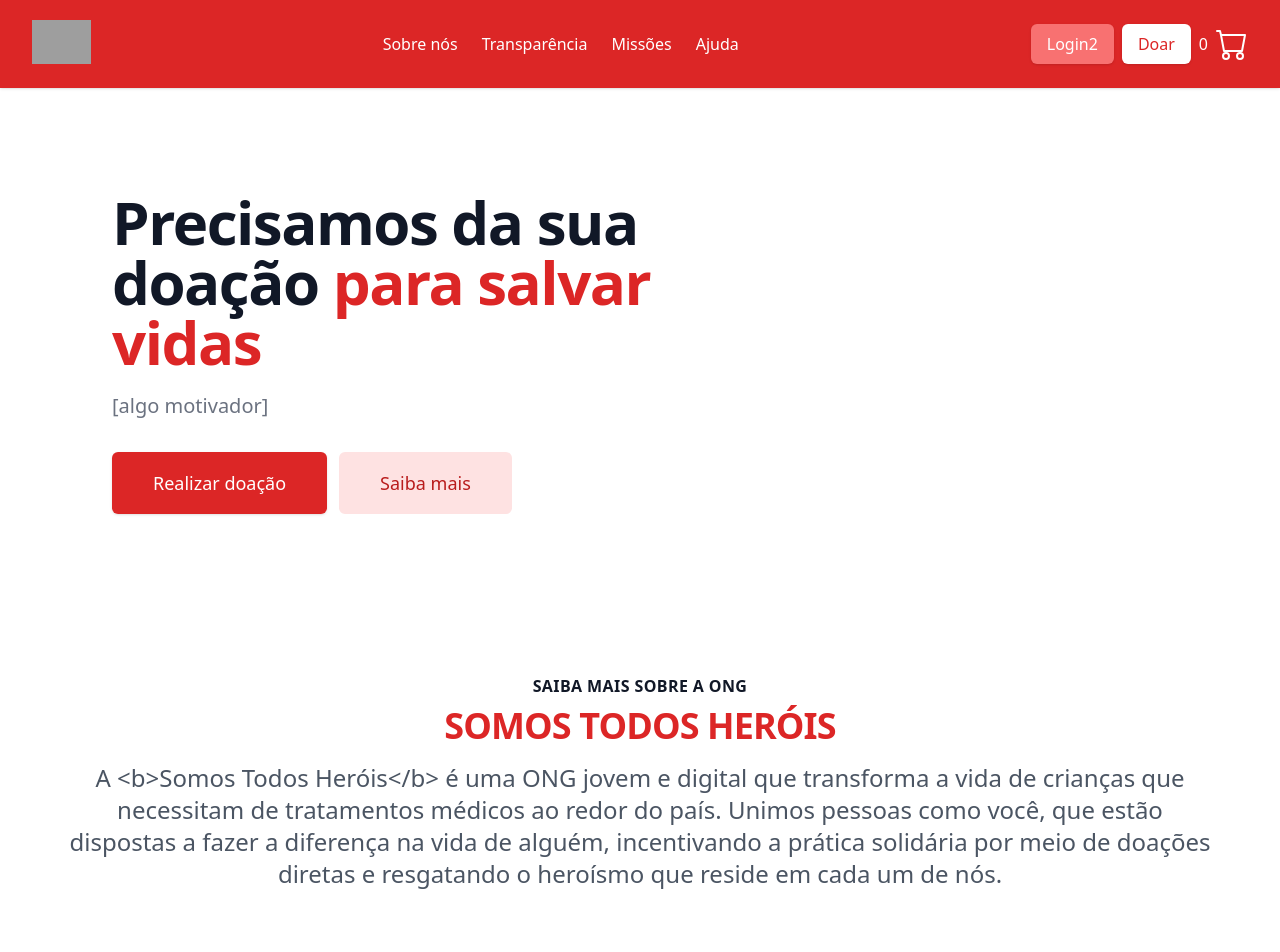
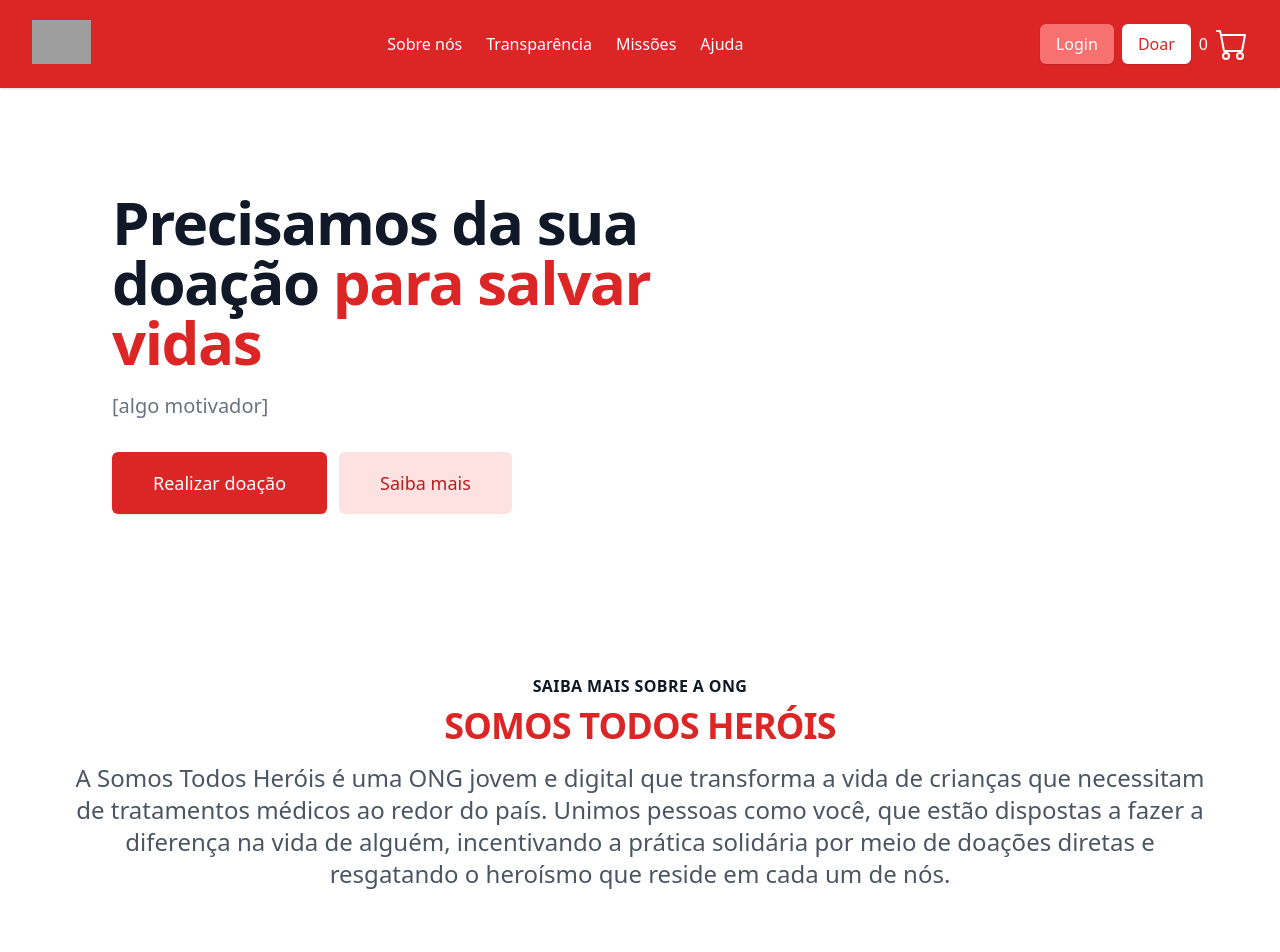
Before and after one commit to somostodosherois/site, a Next.js app: page / in a window 1280 px wide. Shown: the top 952 px of the page. Built offline with nearby package versions, Linux system fonts and the light colour scheme; grey boxes are pictures that could not be loaded.

Commit message:
fix: change navbar component

```diff
--- a/components/Menu/NavBar.jsx
+++ b/components/Menu/NavBar.jsx
@@ -129,7 +129,7 @@ const NavBar = (props) => {
             href="/login"
             className="px-4 py-2 text-white bg-red-400 rounded-md shadow hover:bg-gray-800"
           >
-            Login2
+            Login
           </a>
           <a
             href="/"
--- a/pages/index.js
+++ b/pages/index.js
@@ -21,7 +21,7 @@ export default function Home() {
   const object = {
     helperText: 'Saiba mais sobre a ong',
     title: 'Somos Todos Heróis',
-    description: 'A <b>Somos Todos Heróis</b> é uma ONG jovem e digital que transforma a vida de crianças que necessitam de tratamentos médicos ao redor do país. Unimos pessoas como você, que estão dispostas a fazer a diferença na vida de alguém, incentivando a prática solidária por meio de doações diretas e resgatando o heroísmo que reside em cada um de nós. ',
+    description: 'A Somos Todos Heróis é uma ONG jovem e digital que transforma a vida de crianças que necessitam de tratamentos médicos ao redor do país. Unimos pessoas como você, que estão dispostas a fazer a diferença na vida de alguém, incentivando a prática solidária por meio de doações diretas e resgatando o heroísmo que reside em cada um de nós. ',
   }
 
   const features = [
@@ -57,7 +57,7 @@ export default function Home() {
 
       <BannerHome />
 
-      <GridTextIcons object={object} feature={features} />
+      <GridTextIcons object={object} features={features} />
 
       <ShapeDivider graus={180} />
 
```
Also changed, not shown: public/logoMenu.svg (added).
